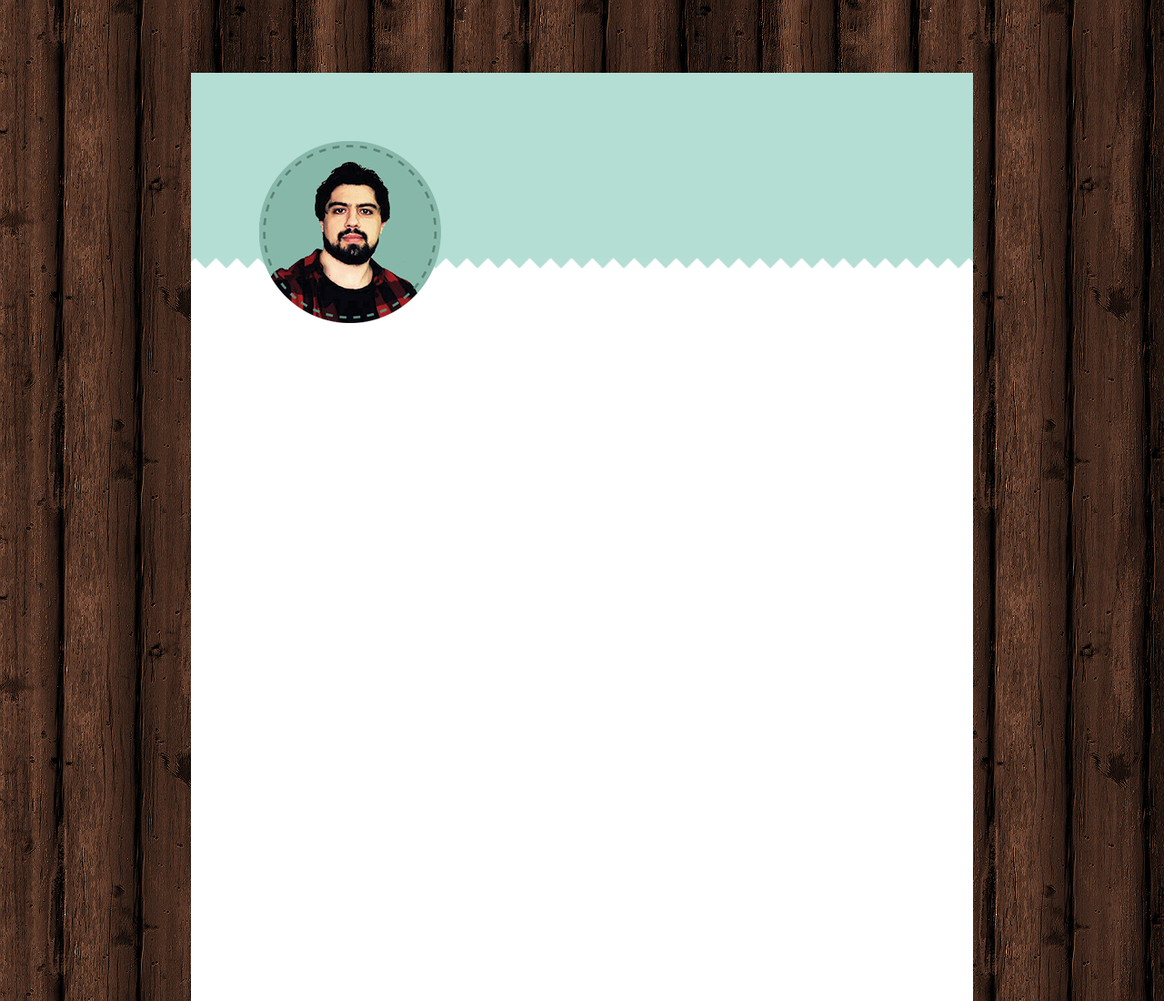
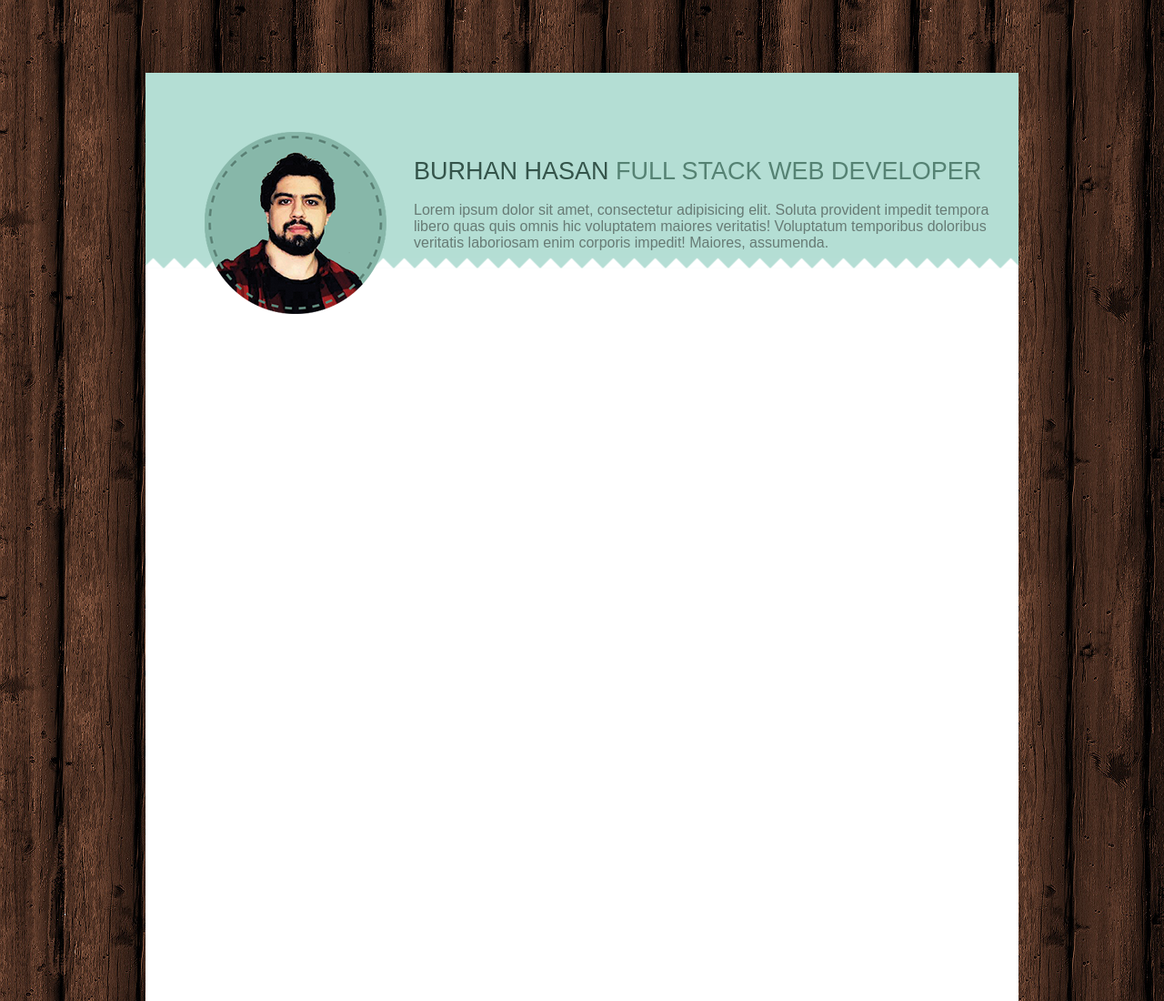
Before and after one commit to Burhan-Hasan/burhan-hasan.github.io, a plain HTML site: page index.html in a window 1280 px wide. Shown: the top 1100 px of the page at 91% size. Drawn offline with Linux system fonts and the light colour scheme.

Commit message:
style changes

```diff
--- a/app.css
+++ b/app.css
@@ -3,10 +3,12 @@ body{
     margin: 0;
     background-image: url(images/bg_wood.jpg);
     background-repeat: repeat;
+    background-attachment: fixed;
+    font-family: Arial;
 }
 
 #wrapper{
-    width: 860px;
+    width: 960px;
     height: 2000px;
     margin: 0 auto;
     position: relative;
@@ -22,8 +24,24 @@ body{
     background-position: center bottom;
     position: relative;
 }
+#header .main-info{
+    width: 660px;
+    position: absolute;
+    top: 75px;
+    left: 295px;
+    color: #677b75;
+}
+.main-info h1{
+    font-size: 27px;
+    color: #34544a;
+    text-transform: uppercase;
+    font-weight: normal;
+}
+.main-info h1 span{
+    color: #558273;
+}
 #person{
     position: absolute;
-    top: 75px;
-    left: 75px;
+    top: 65px;
+    left: 65px;
 }
--- a/index.html
+++ b/index.html
@@ -10,7 +10,19 @@
     <div id="wrapper">
         <div id="header">
             <img src="images/burhan.png" alt="Burhan Hasan Web Developer" id="person">
+            <div class="main-info">
+                <h1>
+                    Burhan Hasan <span>FULL STACK WEB DEVELOPER</span>
+                </h1>
+                <p>
+                    Lorem ipsum dolor sit amet, consectetur adipisicing elit. Soluta provident impedit tempora libero quas quis omnis hic voluptatem
+                    maiores veritatis! Voluptatum temporibus doloribus veritatis laboriosam enim corporis impedit! Maiores,
+                    assumenda.
+                </p>
+            </div>
         </div>
+
+
     </div>
 </body>
 
```
